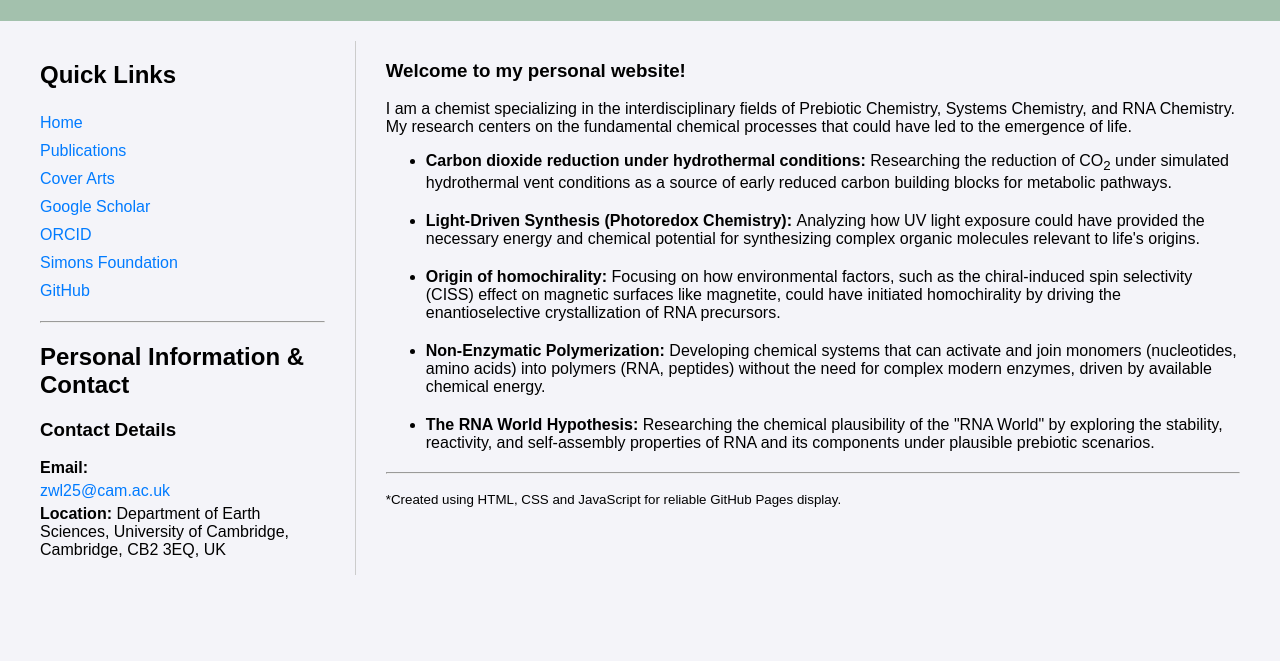
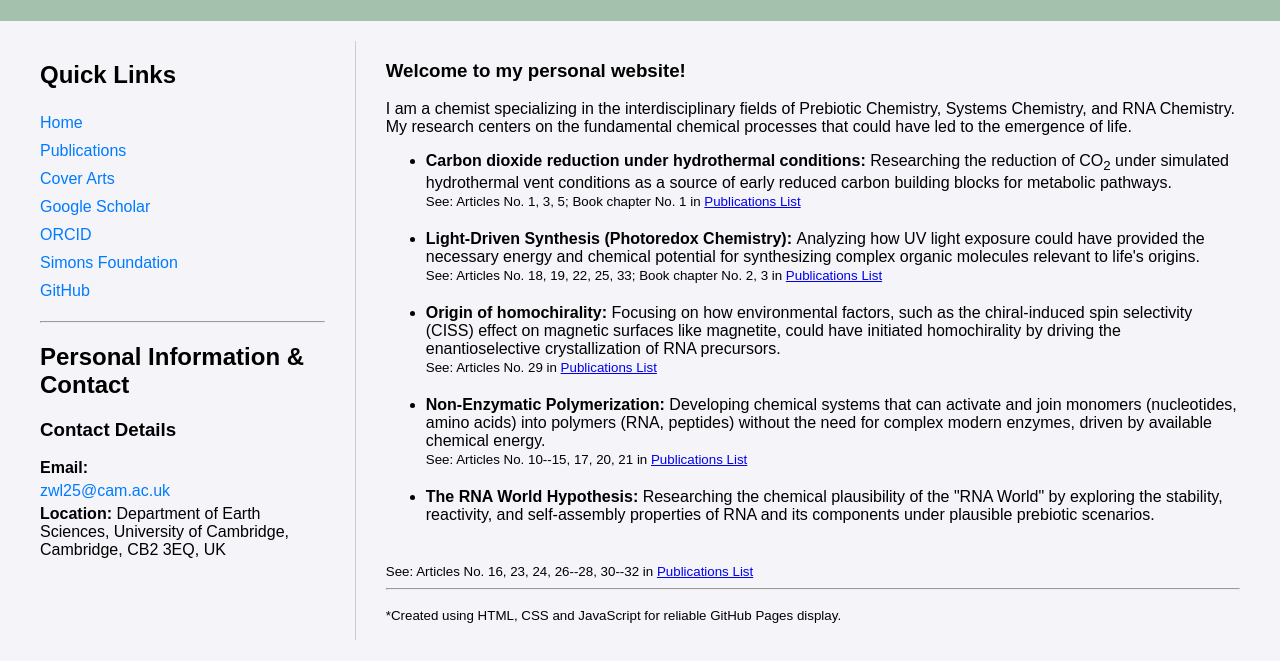
Before and after one commit to Ziwei-personal-git/Ziwei-personal-git.github.io, a plain HTML site: page index.html in a window 1280 px wide. Shown: the part 99-760 px from the top of the page. Drawn offline with Linux system fonts and the light colour scheme.

Commit message:
index update

```diff
--- a/index.html
+++ b/index.html
@@ -35,18 +35,38 @@
             <ul class="about-me-list">
                 <li>
                     <strong>Carbon dioxide reduction under hydrothermal conditions: </strong>Researching the reduction of CO<sub>2</sub> under simulated hydrothermal vent conditions as a source of early reduced carbon building blocks for metabolic pathways.
+                    <br>
+                    <small>
+                        See: Articles No. 1, 3, 5; Book chapter No. 1 in <a href="/layouts/publications.html">Publications List</a>
+                    </small>
                 </li>
                 <li>
                     <strong>Light-Driven Synthesis (Photoredox Chemistry): </strong>Analyzing how UV light exposure could have provided the necessary energy and chemical potential for synthesizing complex organic molecules relevant to life's origins.
+                    <br>
+                    <small>
+                        See: Articles No. 18, 19, 22, 25, 33; Book chapter No. 2, 3 in <a href="/layouts/publications.html">Publications List</a>
+                    </small>
                 </li>
                 <li>
                     <strong>Origin of homochirality:</strong> Focusing on how environmental factors, such as the chiral-induced spin selectivity (CISS) effect on magnetic surfaces like magnetite, could have initiated homochirality by driving the enantioselective crystallization of RNA precursors.
+                    <br>
+                    <small>
+                        See: Articles No. 29 in <a href="/layouts/publications.html">Publications List</a>
+                    </small>
                 </li>
                 <li>
                     <strong>Non-Enzymatic Polymerization:</strong> Developing chemical systems that can activate and join monomers (nucleotides, amino acids) into polymers (RNA, peptides) without the need for complex modern enzymes, driven by available chemical energy.
+                    <br>
+                    <small>
+                        See: Articles No. 10--15, 17, 20, 21 in <a href="/layouts/publications.html">Publications List</a>
+                    </small>
                 </li>
                 <li>
                     <strong>The RNA World Hypothesis: </strong>Researching the chemical plausibility of the "RNA World" by exploring the stability, reactivity, and self-assembly properties of RNA and its components under plausible prebiotic scenarios.</ul>
+                    <br>
+                    <small>
+                        See: Articles No. 16, 23, 24, 26--28, 30--32 in <a href="/layouts/publications.html">Publications List</a>
+                    </small>
                 </li>
             </ul>
 
```
